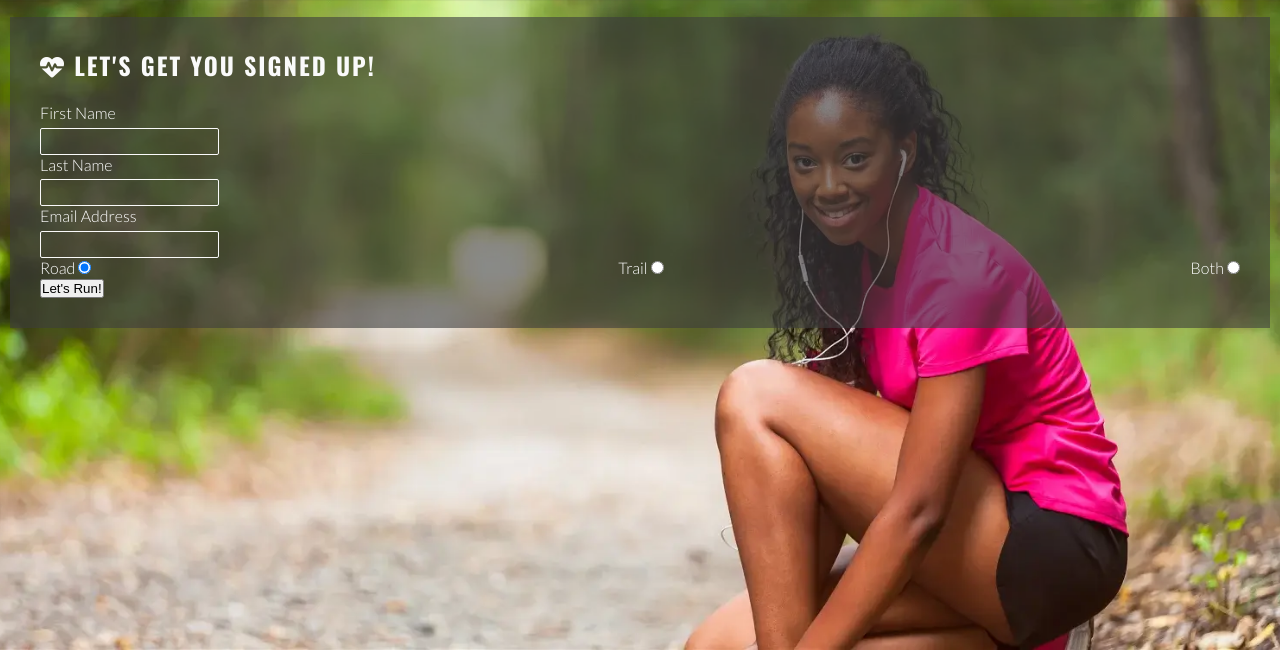
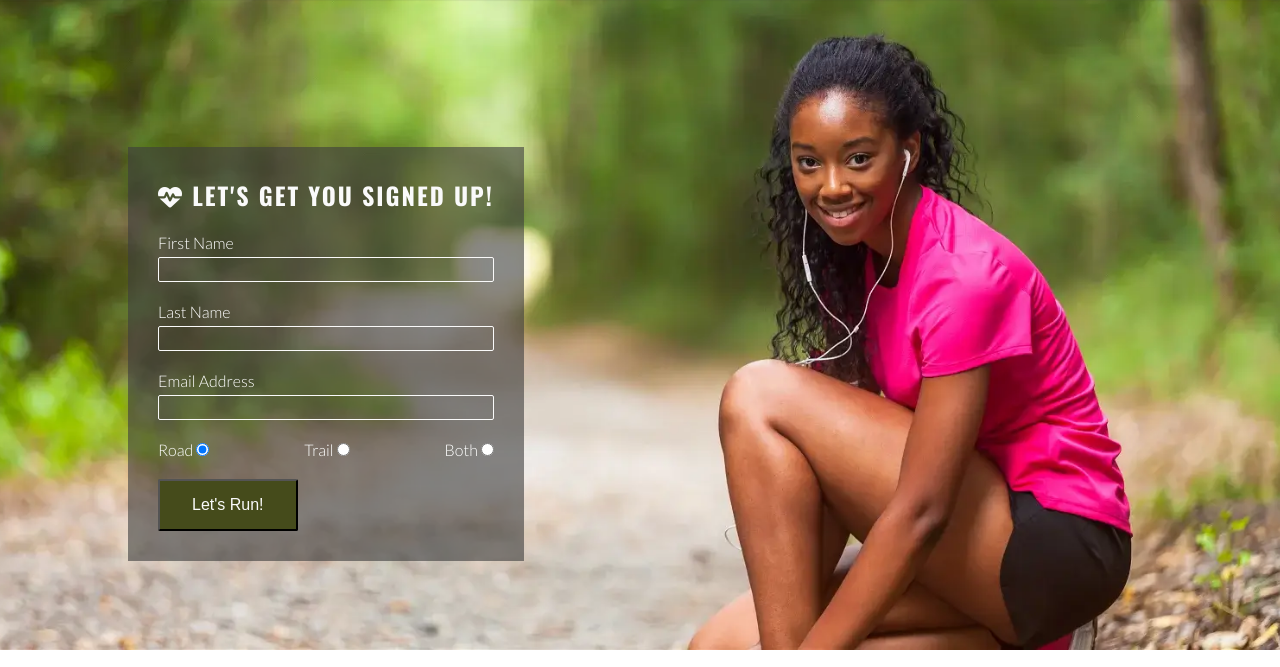
Before and after one commit to Whon1980-DL/love-running, a plain HTML site: page signup.html in a window 1280 px wide. Shown: the part 82-749 px from the top of the page. Drawn offline with nearby package versions, Linux system fonts and the light colour scheme.

Commit message:
Add style for mobile phones and style for laptop and desktop to signup form

```diff
--- a/assets/css/style.css
+++ b/assets/css/style.css
@@ -197,21 +197,24 @@ main {
     line-height: 0;
 }
 
+/* Signup Main content */
 main {
+    /* Enlarge main element to push footer down*/
+    flex: 1 0 auto;
+    /* Add margin at the top to prevent content from being covered by the header */
+    margin-top: 47px;
+    /* Enable flex properties for child elements */
     display: flex;
     flex-direction: column;
 }
 
+/* Form */
 #signup {
-    background: url('../images/signup-image.webp') center center / cover;
+    background-image: url("../images/signup-image.webp");
+    background-size: cover;
     background-position: 75%;
+    padding: 20px 10% 0 10%;
     flex-grow: 1;
-    padding: 20px 10px;
-}
-
-#signup h2 {
-    color: #fafafa;
-    padding-bottom: 20px;
 }
 
 #signup-form {
@@ -220,27 +223,35 @@ main {
     padding: 30px;
 }
 
+#signup-form>h2 {
+    color: #fafafa;
+    margin-bottom: 20px;
+}
+
 .text-input {
-    background-color: transparent;
+    background: transparent;
     color: #fafafa;
+    width: 100%;
+    height: 25px;
+    margin: 5px 0 20px 0;
     border: 1px solid #fafafa;
     border-radius: 2px;
-    height: 25px;
-    padding-top: 5px;
-    padding-bottom: 20px;
-
-}
-
-label {
-    padding-top: 20px;
-    padding-bottom: 5px;
-
+    padding: 0 5px;
 }
 
 .radio-buttons {
+    width: 100%;
     display: flex;
     justify-content: space-between;
-    width: 100%
+}
+
+.join-button {
+    margin-top: 20px;
+    border-radius: 2px;
+    padding: 15px 32px;
+    font-size: 100%;
+    background-color: #454b1b;
+    color: #fafafa;
 }
 
 /* Footer */
@@ -330,6 +341,28 @@ label {
     #photos {
         column-count: 3;
     }
+
+    /* Form */
+    #signup {
+        background-position: center;
+        position: relative;
+    }
+
+    #signup-form {
+        max-width: 400px;
+        position: absolute;
+        left: 10%;
+        top: 150px;
+    }
+
+    .text-input:hover {
+        border-color: #f16c6b;
+    }
+
+    .join-button:hover {
+        background-color: #fafafa;
+        color: #454b1b;
+    }
 }
 
 /* Large devices (laptops and desktops, 992px and up) */
--- a/signup.html
+++ b/signup.html
@@ -43,13 +43,13 @@
         <section id="signup">
             <form id="signup-form" method="POST" action="https://formdump.codeinstitute.net">
                 <h2><i class="fa-solid fa-heartbeat"></i> Let's get you signed up!</h2>
-                <label for="first-name">First Name</label><br>
+                <label for="first-name">First Name</label>
                 <input type="text" name="first_name" id="first-name" class="text-input" required>
                 <br>
-                <label for="last-name">Last Name</label><br>
+                <label for="last-name">Last Name</label>
                 <input type="text" name="last_name" id="last-name" class="text-input" required>
                 <br>
-                <label for="email-address">Email Address</label><br>
+                <label for="email-address">Email Address</label>
                 <input type="email" name="email_address" id="email-address" class="text-input" required>
                 <br>
                 <div class="radio-buttons">
```
